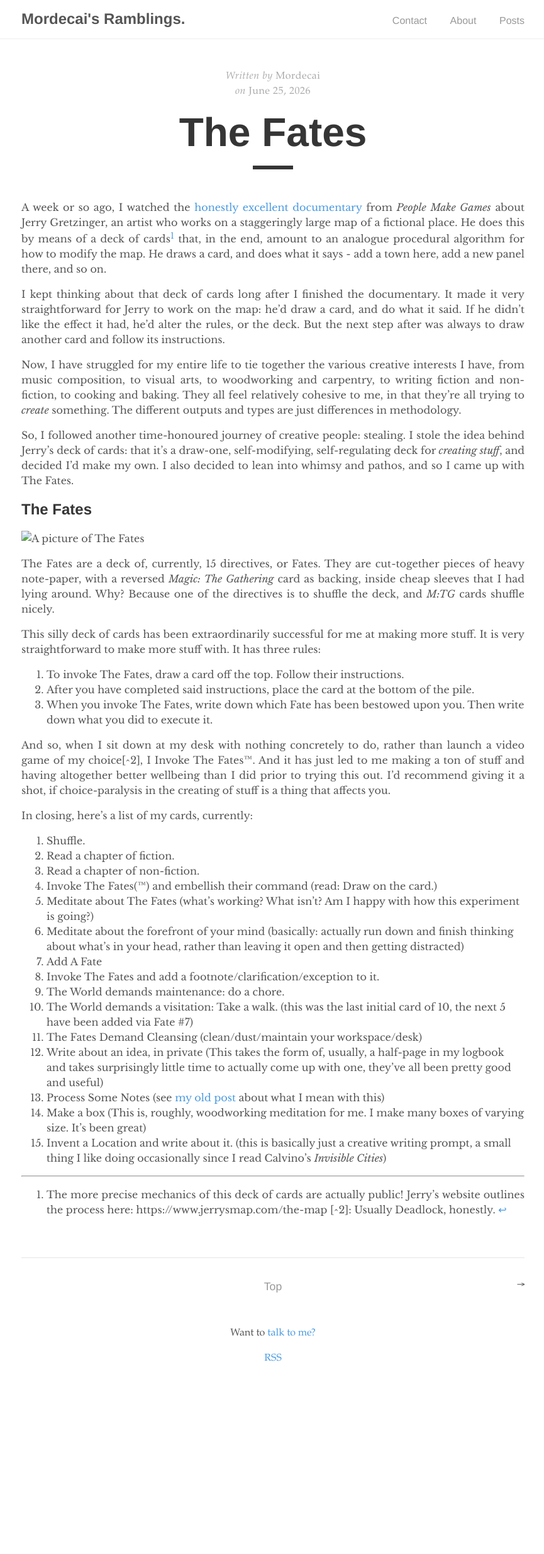
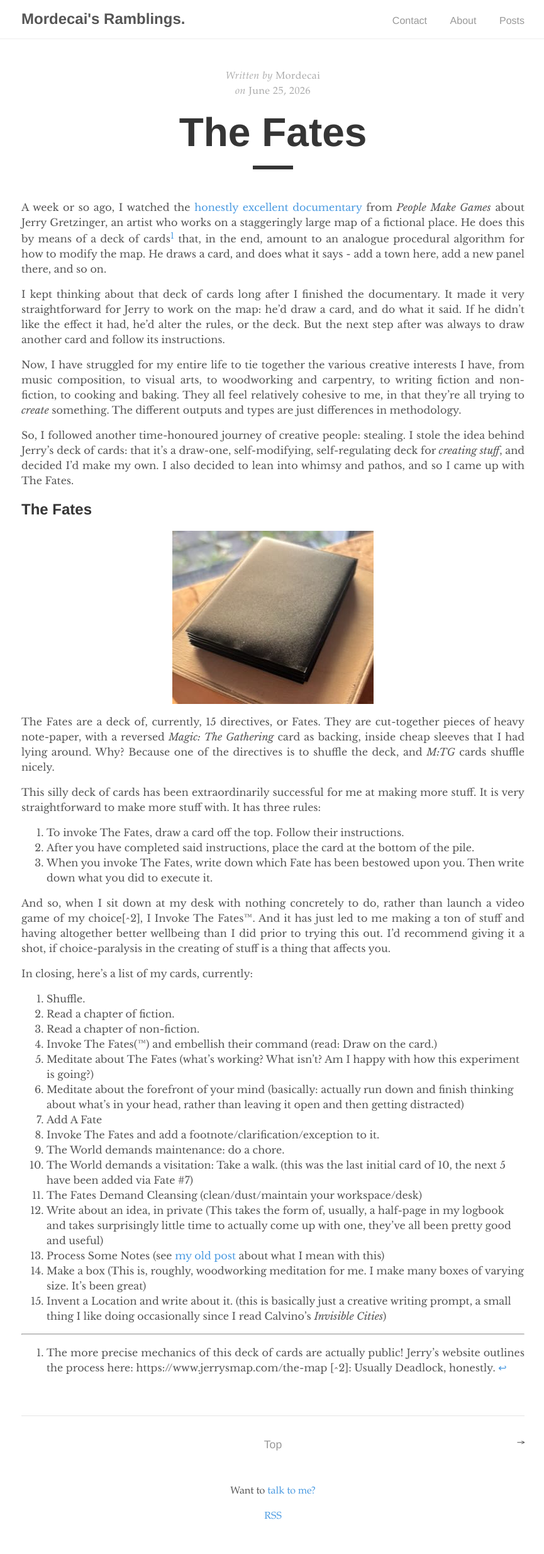
Before and after one commit to MordecaiMalignatus/mordecaimalignatus.github.io, a Jekyll site: the page built from _posts/2026-06-25-the-fates.md, in a window 1280 px wide. Shown: the whole page at 63% size, without its empty margins (206-1071 px from the left). Built offline with Jekyll 4.4.1, drawn with Linux system fonts in a browser that asks for light colours; before the commit the page ends 2217 px from its top, so only the background shows below that.

Commit message:
Fix image link

```diff
--- a/_posts/2026-06-25-the-fates.md
+++ b/_posts/2026-06-25-the-fates.md
@@ -32,7 +32,7 @@ Fates.
 
 ## The Fates
 
-![A picture of The Fates](../assets/the-fates.jpeg)
+![A picture of The Fates](/assets/the-fates.jpeg)
 
 The Fates are a deck of, currently, 15 directives, or Fates. They are
 cut-together pieces of heavy note-paper, with a reversed _Magic: The Gathering_
```
Also changed, not shown: assets/the-fates.jpeg (added).
